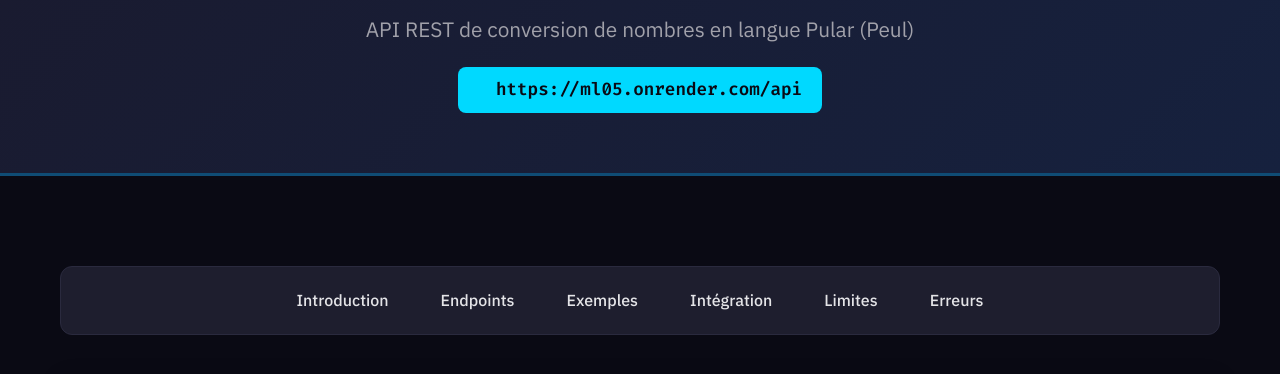
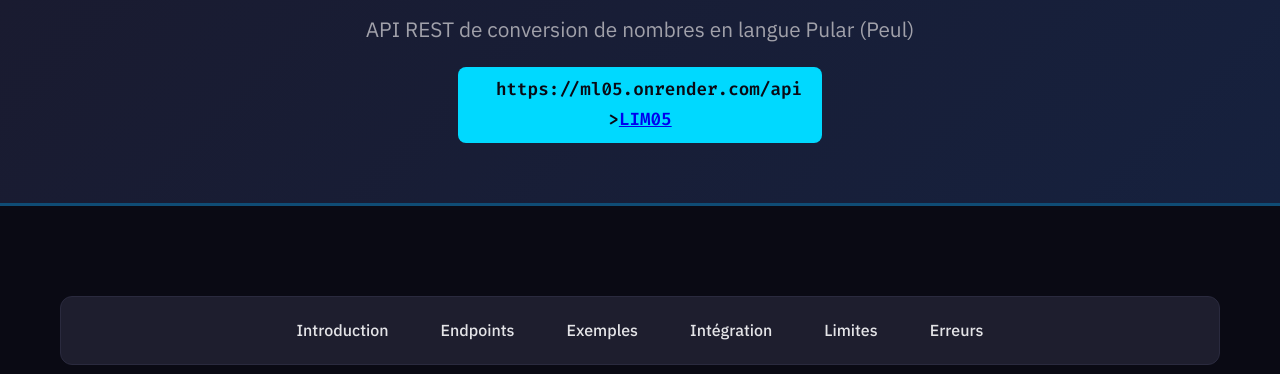
Before and after one commit to teek-tab/ML05, a website: page index.html in a window 1280 px wide. Shown: the part 213-587 px from the top of the page. Drawn offline with Linux system fonts and the light colour scheme.

Commit message:
Add link to LIM05 in the endpoint badge

```diff
--- a/index.html
+++ b/index.html
@@ -373,7 +373,8 @@
         <div class="version">v1.0.0</div>
         <h1>ML05 API</h1>
         <p class="subtitle">API REST de conversion de nombres en langue Pular (Peul)</p>
-        <div class="endpoint-badge"><span class="status-indicator"></span>https://ml05.onrender.com/api</div>
+        <div class="endpoint-badge"><span class="status-indicator"></span>https://ml05.onrender.com/api<br>><a href="LM05/index.html">LIM05</a></</div>
+
     </header>
 
     <div class="container">
```
